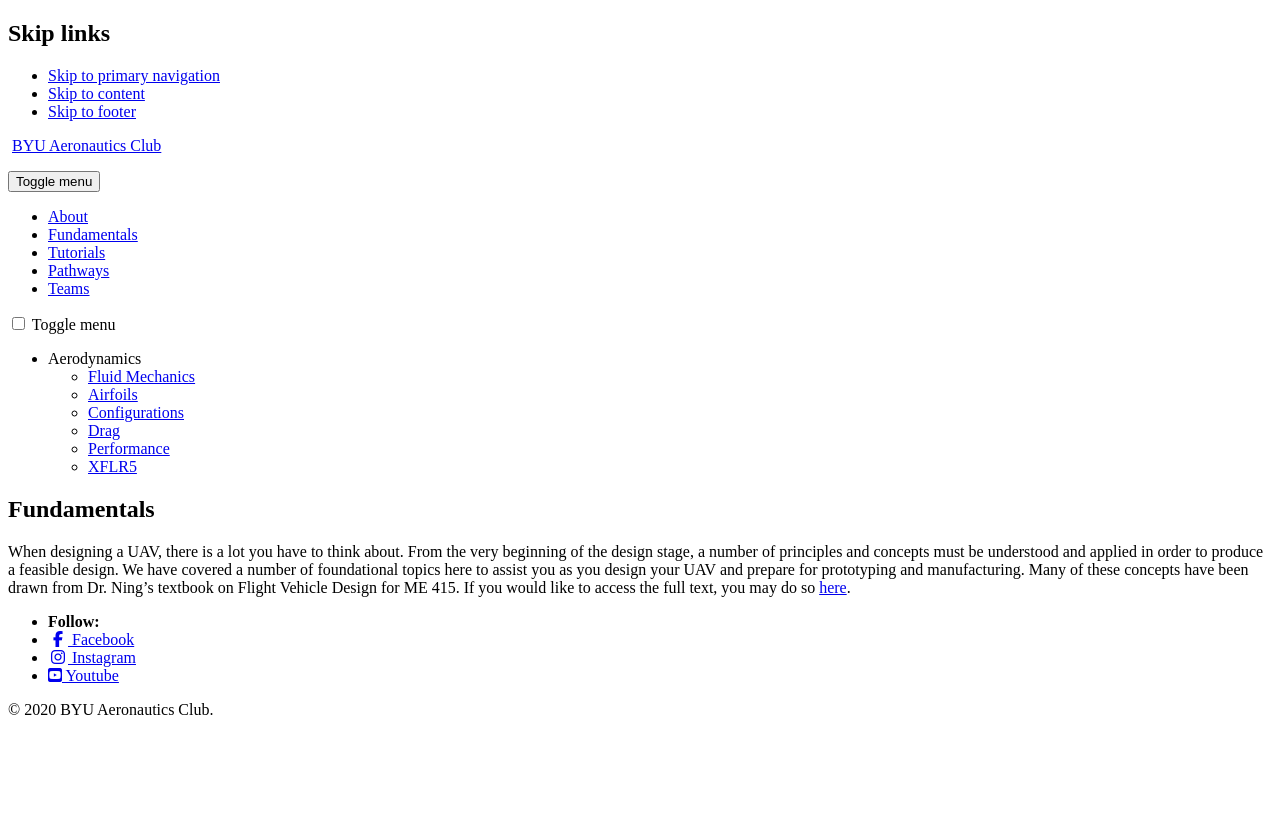
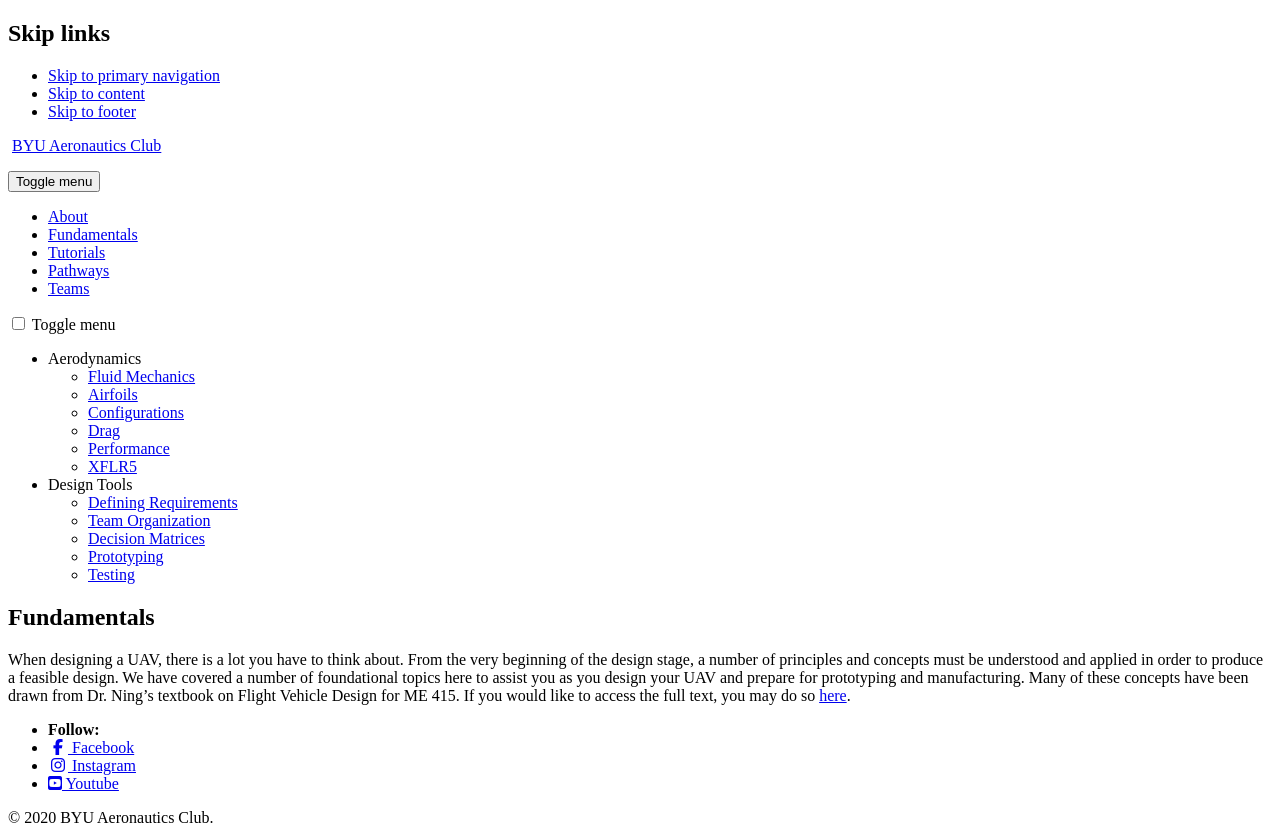
Before and after one commit to BYU-Aeronautics-Club/BYUAeronauticsClub.github.io, a Jekyll site: the page built from _pages/fundamentals.md, in a window 1280 px wide. Shown: the part 108-943 px from the top of the page. Built offline with Jekyll 4.4.1, drawn with Linux system fonts in a browser that asks for light colours; cached includes are drawn as plain includes; nearby versions of some CDN libraries; before the commit the page ends 900 px from its top, so only the background shows below that.

Commit message:
Adding design tools navigation

```diff
--- a/_data/navigation.yml
+++ b/_data/navigation.yml
@@ -88,6 +88,18 @@ fundamentals:
         url: /fundamentals/aerodynamics/performance/
       - title: "XFLR5"
         url: /fundamentals/aerodynamics/xflr5/
+  - title: "Design Tools"
+    children:
+      - title: "Defining Requirements"
+        url: /fundamentals/designtools/missionrequirements
+      - title: "Team Organization"
+        url: /fundamentals/designtools/teamorganization
+      - title: "Decision Matrices"
+        url: /fundamentals/designtools/decisionmatrices
+      - title: "Prototyping"
+        url: /fundamentals/designtools/prototyping
+      - title: "Testing"
+        url: /fundamentals/designtools/testing
 
 
 tutorials:
```
